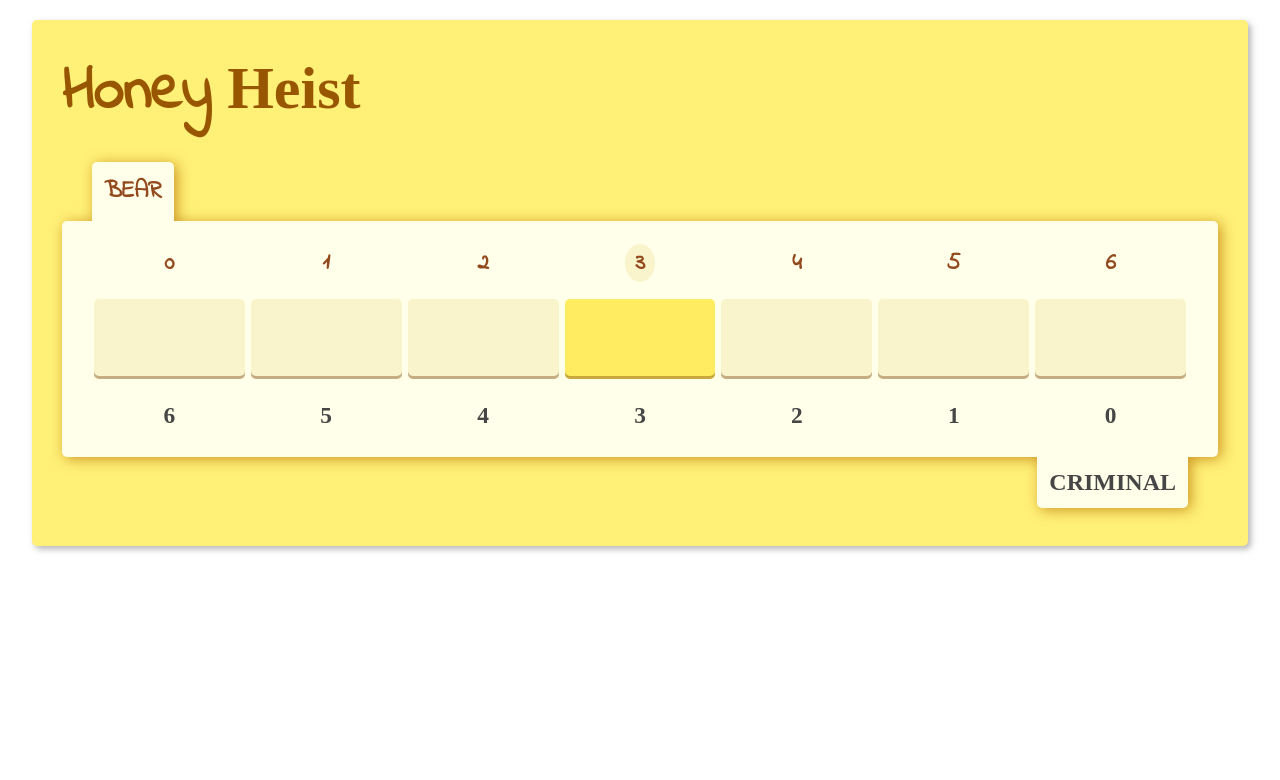
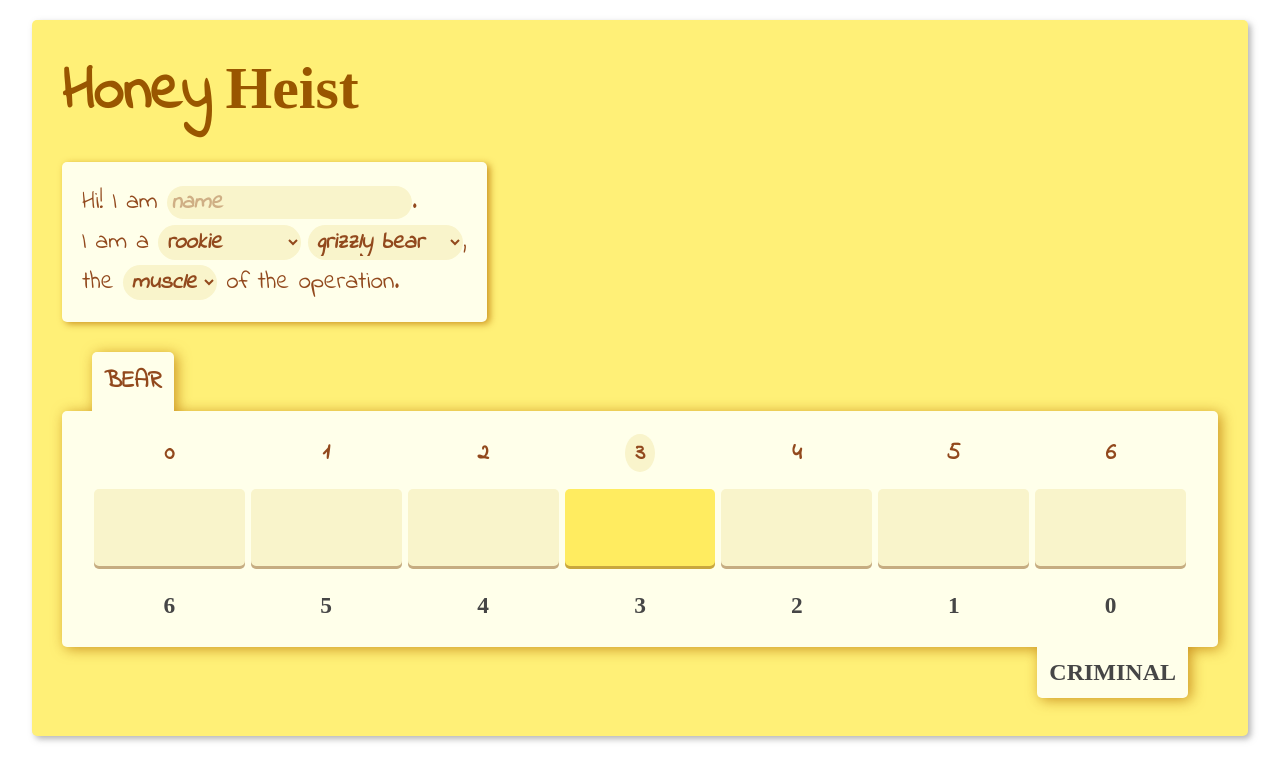
Before and after one commit to retroverse/honey-heist, a React app: page / in a window 1280 px wide. Shown: the top 780 px of the page. Built offline with nearby package versions, Linux system fonts and the light colour scheme; the HTML template or start-up script is replaced by a standard one.

Commit message:
Redo styles and create char box

```diff
--- a/package.json
+++ b/package.json
@@ -22,6 +22,7 @@
   "homepage": "https://github.com/retroverse/honey-heist#readme",
   "dependencies": {
     "parcel-bundler": "^1.12.4",
+    "query-string": "^6.13.1",
     "react": "^16.13.1",
     "react-dom": "^16.13.1"
   }
--- a/src/App.js
+++ b/src/App.js
@@ -3,33 +3,11 @@
 import SkillSlider from './SkillSlider'
 import CharacterBox from './CharacterBox'
 
-const appStyle = {
-  width: '95%',
-  padding: '30px',
-  borderRadius: '5px',
-  margin: 'auto',
-  marginTop: '20px',
-  background: '#fff077',
-  boxShadow: 'rgba(146, 146, 146, 0.68) 3px 3px 6px'
-}
-
-const headerStyle = {
-  marginBottom: '25px',
-  color: 'rgb(153, 86, 0)',
-  fontSize: '60px'
-}
-
-const honeyStyle = {
-  fontFamily: 'Indie Flower'
-}
-
-const heistStyle = {
-  fontFamily: 'Bebas Nue'
-}
+import './style/App.css'
 
 const App = () => {
-  return <div className='app' style={appStyle}>
-    <h1 style={headerStyle}> <span style={honeyStyle}>Honey</span> <span style={heistStyle}>Heist</span> </h1>
+  return <div className='app'>
+    <h1 className='app-header'> <span className='honey'>Honey</span> <span className='heist'>Heist</span> </h1>
     <CharacterBox />
     <SkillSlider />
   </div>
--- a/src/CharacterBox.js
+++ b/src/CharacterBox.js
@@ -1,13 +1,57 @@
 import React, { useState } from 'react'
 
-const boxStyle = {
-  background: 'var(--very_light_yellow)'
-}
+
+import { useQueryParam } from './hooks/queryParam'
+import './style/CharacterBox.css'
+
+const descriptors = [
+  'rookie',
+  'washed-up',
+  'retired',
+  'unhinged',
+  'slick',
+  'incompetent'
+]
+
+const species = [
+  'grizzly bear',
+  'polar bear',
+  'panda',
+  'black bear',
+  'sun bear',
+  'honey badger'
+]
+
+const roles = [
+  'muscle',
+  'brains',
+  'driver',
+  'hacker',
+  'thief',
+  'face'
+]
+
+const handleValueChange = (cb) => ({ target: { value }}) => cb(value)
 
 const CharacterBox = () => {
-  return <div className='character-box'>
+  const [nameValue, setNameValue] = useQueryParam('n', '')
+  const [descriptorValue, setDescriptorValue] = useQueryParam('d', descriptors[0])
+  const [speciesValue, setSpeciesValue] = useQueryParam('s', species[0])
+  const [roleValue, setRoleValue] = useQueryParam('r', roles[0])
 
+  return <div className='character-box bear'>
+    Hi!
+    I am <input type='text' value={nameValue} onChange={handleValueChange(setNameValue)} placeholder='name' className='character-box-field'/>. <br />
+    I am a{(descriptorValue[0] === 'u' || descriptorValue[0] == 'i') && 'n'} <FieldSelect value={descriptorValue} onChange={handleValueChange(setDescriptorValue)} options={descriptors}/><span className='gap'/>
+    <FieldSelect value={speciesValue} onChange={handleValueChange(setSpeciesValue)} options={species}/>, <br />
+    the <FieldSelect value={roleValue} onChange={handleValueChange(setRoleValue)} options={roles}/> of the operation.
   </div>
 }
 
+const FieldSelect = ({options, value, onChange}) => (
+  <select value={value} onChange={onChange} className='character-box-field'>
+    { options.map(o => <option key={o}>{o}</option>) }
+  </select>
+)
+
 export default CharacterBox
--- /dev/null
+++ b/src/hooks/queryParam.js
@@ -0,0 +1,22 @@
+import { useState } from 'react'
+import queryString from 'query-string'
+
+export const useQueryParam = (name, defaultValue) => {
+  // Is there a param?
+  const params = queryString.parse(window.location.search)
+  const hasParam = !!params[name]
+  defaultValue = hasParam ? params[name] : defaultValue
+
+  // use state hooker
+  const [value, setValue] = useState(defaultValue)
+
+  // wrap set value with query string write operation
+  const setValueWithQuery = (value) => {
+    const params = queryString.parse(window.location.search)
+    const newUrl = queryString.stringifyUrl({query: {...params, [name]: value}, url: window.location.href})
+    history.replaceState(null, '', newUrl)
+    return setValue(value)
+  }
+
+  return [value, setValueWithQuery]
+}
--- a/src/index.js
+++ b/src/index.js
@@ -1,8 +1,9 @@
 import React from 'react'
 import { render } from 'react-dom'
 
+import '../static/index.css'
+
 import App from './App'
 
-import '../static/index.css'
 
 render(<App />, document.querySelector('#react-root'))
--- /dev/null
+++ b/src/style/App.css
@@ -0,0 +1,25 @@
+.app {
+  width: 95%;
+  padding: 30px;
+  margin: auto;
+  margin-top: 20px;
+  margin-bottom: 20px;
+
+  background: var(--slightly-dark-yellow);
+  border-radius: 5px;
+  box-shadow: rgba(146, 146, 146, 0.68) 3px 3px 6px;
+}
+
+.app-header {
+  margin-bottom: 25px;
+  color: rgb(153, 86, 0);
+  font-size: 60px;
+}
+
+.app-header > .honey {
+  font-family: var(--bear-font);
+}
+
+.app-header > .heist {
+  font-family: var(--criminal-font);
+}
--- /dev/null
+++ b/src/style/CharacterBox.css
@@ -0,0 +1,38 @@
+.character-box {
+  width: max-content;
+  height: max-content;
+  margin-bottom: 30px;
+  padding: 20px;
+  line-height: 40px;
+
+  font-size: 25px;
+  border-radius: 5px;
+  background: var(--very-light-yellow);
+  box-shadow: rgba(190, 124, 11, 0.79) 3px 2px 7px;
+}
+
+.character-box > .gap {
+  margin-left: 7px;
+}
+
+.character-box-field {
+  width: min-content;
+  padding: 4px;
+  padding-top: 0px;
+  padding-bottom: 0px;
+
+  font-size: 23px;
+  background-color: var(--light-yellow);
+  border-radius: 20px;
+  border: none;
+  outline: none;
+  font-weight: bold;
+  font-style: italic;
+  font-family: var(--bear-font);
+  color: var(--bear-text);
+}
+
+.character-box-field::placeholder {
+  color: var(--bear-font);
+  opacity: 40%;
+}
--- a/static/index.css
+++ b/static/index.css
@@ -6,8 +6,8 @@
   margin: 0px;
   padding: 0px;
   box-sizing: border-box;
-  font-family: Arial;
 
+  --slightly-dark-yellow: #fff077;
   --light-yellow: #f9f4cb;
   --darker-yellow: #c7b216;
   --dark-yellow: rgb(255, 236, 96);
```
Also changed, not shown: 1 other file (tests, documents, lock files or other folders).
